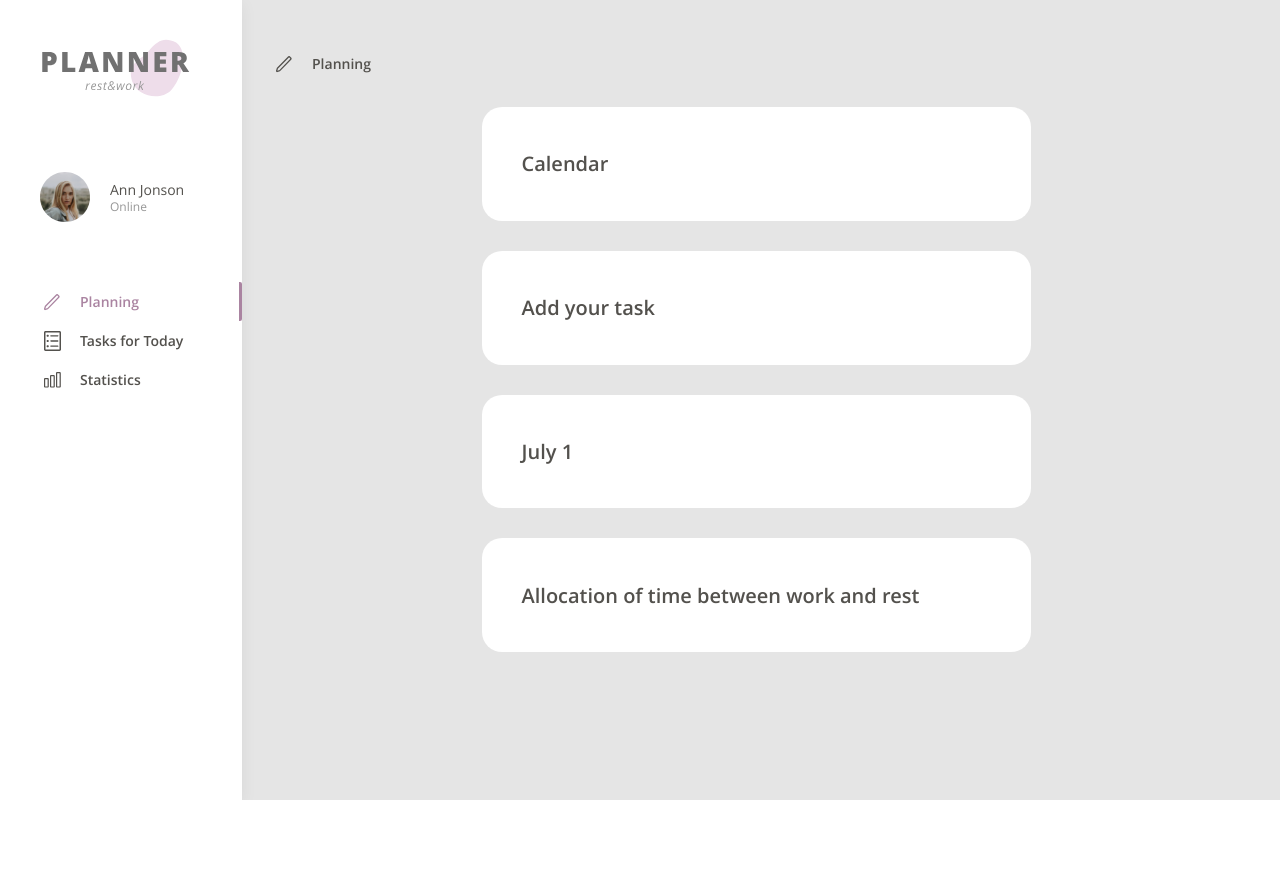
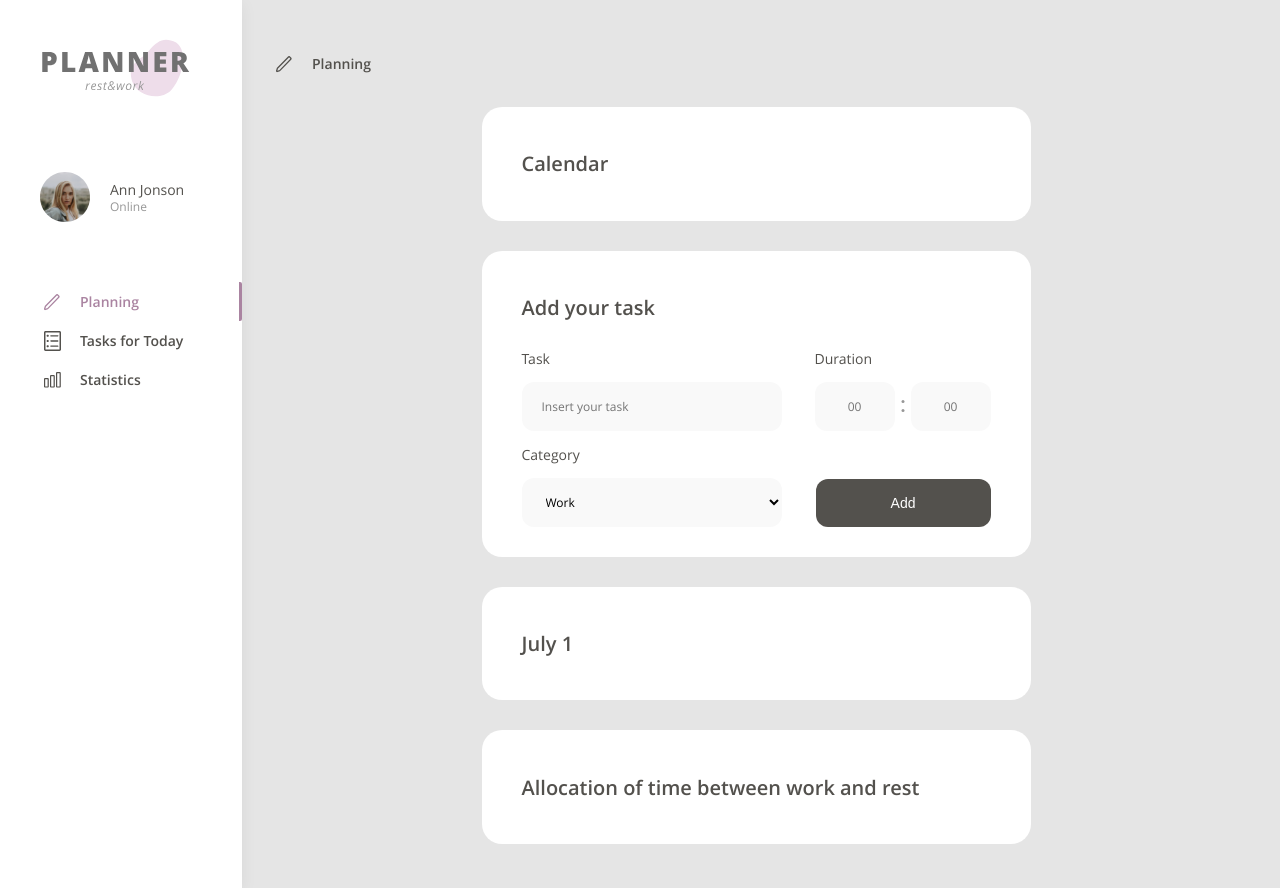
Before and after one commit to apsu96/planner_app, a React (Create React App) app: page /Planning in a window 1280 px wide. Before the commit the page ends 800 px from the top, so only its background shows below. Built offline with nearby package versions, Linux system fonts and the light colour scheme.

Commit message:
feat: create task component

```diff
--- /dev/null
+++ b/src/components/TaskForm.styled.js
@@ -0,0 +1,21 @@
+import styled from "styled-components";
+
+export const TaskFormRowContainer = styled.div`
+    display: flex;
+    justify-content: space-between;
+    align-items: flex-end;
+`
+
+export const TaskFormColumnContainer = styled.div`
+    display: flex;
+    flex-direction: column;
+`
+
+export const RowContainer = styled.div`
+    display: flex;
+    align-items: flex-end;
+`
+
+export const TimeIconImage = styled.img`
+    margin: auto 0;
+`
--- a/src/components/TaskForm.tsx
+++ b/src/components/TaskForm.tsx
@@ -1,8 +1,32 @@
-import { Container, Title } from "./UIKit.styled"
+import { Container, Input, InputLabel, LargeButton, CustomSelect, TimeInput, Title } from "./UIKit.styled";
+import TimeIcon from '../images/TimeIcon.svg';
+import { TaskFormColumnContainer, TaskFormRowContainer, RowContainer, TimeIconImage } from "./TaskForm.styled";
 
-function TaskForm () {
+function TaskForm() {
     return <Container>
         <Title>Add your task</Title>
+        <TaskFormRowContainer>
+            <TaskFormColumnContainer>
+                <InputLabel>Task</InputLabel>
+                <Input placeholder='Insert your task' />
+            </TaskFormColumnContainer>
+            <TaskFormColumnContainer>
+                <InputLabel>Duration</InputLabel>
+                <RowContainer>
+                    <TimeInput placeholder='00' />
+                    <TimeIconImage src={TimeIcon} alt="timeIcon" />
+                    <TimeInput placeholder='00' />
+                </RowContainer>
+            </TaskFormColumnContainer>
+        </TaskFormRowContainer>
+        <InputLabel>Category</InputLabel>
+        <TaskFormRowContainer>
+            <CustomSelect placeholder="Select">
+                <option>Work</option>
+                <option>Leisure</option>
+            </CustomSelect>
+            <LargeButton>Add</LargeButton>
+        </TaskFormRowContainer>
     </Container>
 }
 
--- a/src/components/UIKit.styled.js
+++ b/src/components/UIKit.styled.js
@@ -9,6 +9,7 @@ export const Container = styled.div`
     width: 100%;
     box-sizing: border-box;
     margin: 0 auto;
+    flex-direction: column;
 `
 
 export const Title = styled.h1`
@@ -17,3 +18,88 @@ export const Title = styled.h1`
     font-weight: 600;
     color: #53514D;
 `
+
+export const InputLabel = styled.p`
+    font-size: 14px;
+    font-family: 'OpenSans', sans-serif;
+    font-weight: 400;
+    color: #53514D;
+
+`
+
+export const Input = styled.input`
+    padding: 16px 20px;
+    font-size: 12px;
+    font-family: 'OpenSans', sans-serif;
+    font-weight: 400;
+    background-color: #F9F9F9;
+    outline: none;
+    border-radius: 12px;
+    border: none;
+    width: 260px;
+    box-sizing: border-box;
+`
+
+export const TimeInput = styled.input`
+    padding: 16px 20px;
+    font-size: 12px;
+    font-family: 'OpenSans', sans-serif;
+    font-weight: 400;
+    background-color: #F9F9F9;
+    outline: none;
+    border-radius: 12px;
+    border: none;
+    width: 80px;
+    box-sizing: border-box;
+    text-align: center;
+`
+
+export const LargeButton = styled.button`
+    padding: 16px 75px;
+    color: white;
+    font-size: 14px;
+    font-weight: 400;
+    border-radius: 12px;
+    background-color: #53514D;
+    outline: none;
+    border: none;
+    &:hover {
+        background-color: #AA84A1;
+    }
+    &:active {
+        transform: translateY(1px);
+    }
+`
+
+export const RowContainer = styled.div`
+    display: flex;
+    justify-content: space-between;
+    align-items: flex-end;
+`
+
+export const ColumnContainer = styled.div`
+    display: flex;
+    flex-direction: column;
+`
+
+export const CustomSelect = styled.select`
+    background-color: #F9F9F9;
+    width: 260px;
+    font-size: 12px;
+    font-family:'OpenSans', sans-serif;
+    font-weight: 400;
+    padding: 15px 20px;
+    border-radius: 12px;
+    border: none;
+    outline: none;
+    box-sizing: border-box;
+`
+
+export const CustomSelectOption = styled.option`
+    background-color: #F9F9F9;
+    width: 260px;
+    font-size: 12px;
+    font-family:'OpenSans', sans-serif;
+    font-weight: 400;
+    padding: 16px 20px 16px;
+`
```
Also changed, not shown: src/images/TimeIcon.svg (added).
